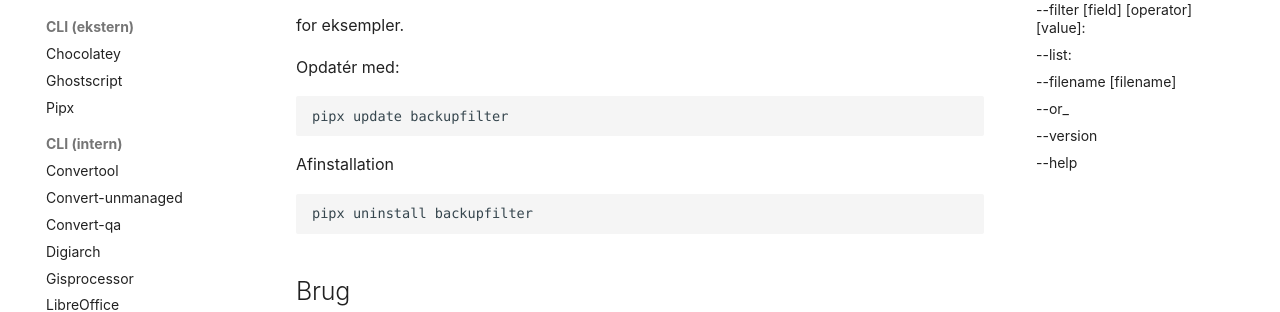
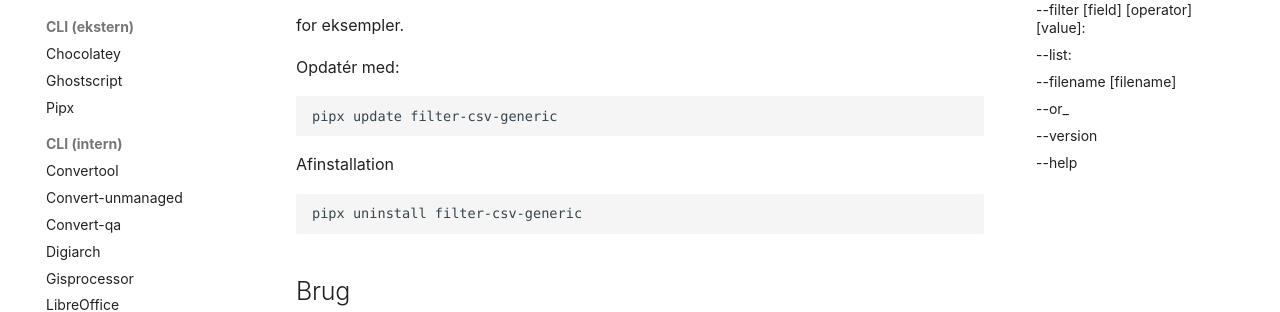
Before and after one commit to aarhusstadsarkiv/acadocs, an MkDocs documentation site: the page built from docs/tools/backupfilter.md, in a window 1280 px wide and 900 px high, scrolled down 528 px. Shown: the part 152-464 px from the top of the window. Built offline with MkDocs 1.6.1 and Material for MkDocs 9.7.7, drawn with Linux system fonts in a browser that asks for light colours; comment, search, counter and statistics services are not loaded.

Commit message:
correct cli name

````diff
--- a/docs/tools/backupfilter.md
+++ b/docs/tools/backupfilter.md
@@ -28,12 +28,12 @@ for eksempler.
 
 Opdatér med:
 ```
-pipx update backupfilter
+pipx update filter-csv-generic
 ```
 
 Afinstallation
 ```
-pipx uninstall backupfilter
+pipx uninstall filter-csv-generic
 ```
 
 
````
Also changed, not shown: 1 other file.
